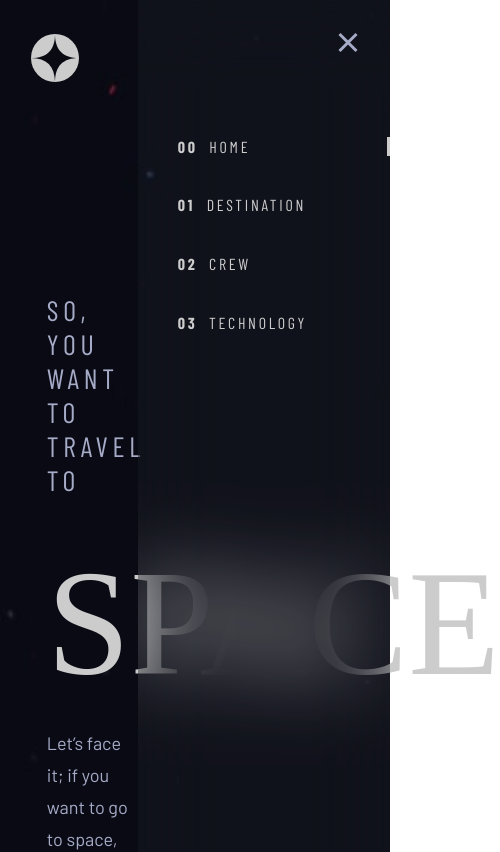
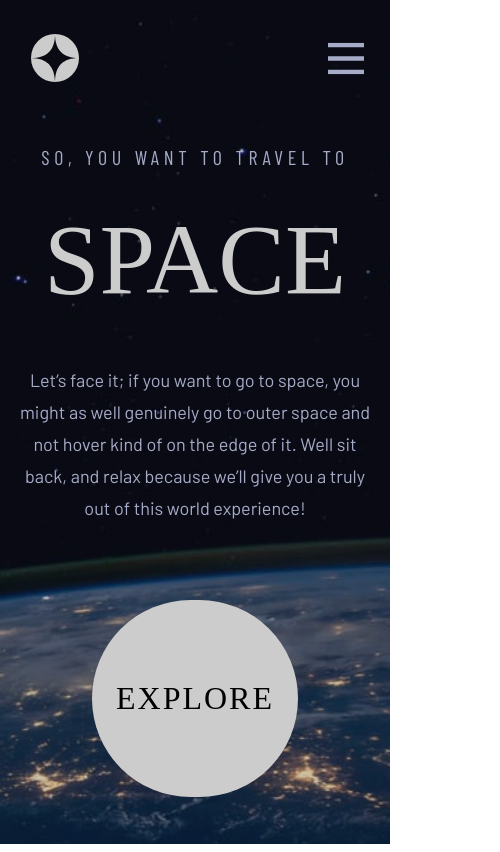
Before and after one commit to NockIA/nk_space_website, a React (Vite) app in the folder nk_space_website/: page / in a window 390 px wide. Shown: the top 852 px of the page, 500 px wide, since content can reach past the window. Built offline with nearby package versions, Linux system fonts and the light colour scheme; a web font is replaced by a local one.

Commit message:
:iphone: | finish responsive on home page

```diff
--- a/nk_space_website/src/components/navBar/navBar.css
+++ b/nk_space_website/src/components/navBar/navBar.css
@@ -1,11 +1,12 @@
 /*------------------------ Phone Responsive ------------------------*/
 
-@media screen and (max-width : 760px) {
+@media screen and (max-width : 759px) {
     .line {
         display: none;
     }
     .containerNav {
         padding-top: 0;
+        width: 100%;
     }
     .containerLinks {
         flex-direction: column;
@@ -33,6 +34,8 @@
         align-self: flex-end;
         margin: 2rem;
         margin-bottom: 8vh;
+        transform: scale(1.5);
+        margin-top: 3rem;
     }
     .burgerPlacement:hover{
         cursor: pointer;
@@ -63,6 +66,9 @@
         gap: .8vw;
         padding: 2.5rem 1rem;
         border-bottom: 3px solid transparent;
+    }
+    .containerNav{
+        width: 100%;
     }
     .containerCat:hover {
         border-bottom: 3px solid rgba(255, 255, 255, 0.5);
@@ -129,6 +135,7 @@
     justify-content: space-between;
     align-items: center;
     padding-top: 4vh;
+    z-index: 999;
 }
 
 /*------------------------ Texts ------------------------*/
--- a/nk_space_website/src/components/navBar/navBar.jsx
+++ b/nk_space_website/src/components/navBar/navBar.jsx
@@ -7,7 +7,7 @@ export const NavBar = () => {
     const [isActive,setIsActive] = useState([true,false,false,false])
     const [isMobile,setIsMobile] = useState(false)
     const [isComputer, setIsComputer] = useState(true)
-    const [isDeployed ,setIsDeployed] = useState(false)
+    const [isDeployed ,setIsDeployed] = useState(true)
     useEffect(() => {
         if (document.location.href === 'http://localhost:5173/Crew') {
           setIsActive([false, false, true, false]);
@@ -27,10 +27,11 @@ export const NavBar = () => {
         if (screenWidth < 760) {
           setIsMobile(true);
           setIsComputer(false);
+          setIsDeployed(true)
         } else {
           setIsComputer(true);
           setIsMobile(false);
-          setIsDeployed(false);
+          setIsDeployed(false)
         }
       }, [screenWidth]);
     return (
--- a/nk_space_website/src/templates/css/global.css
+++ b/nk_space_website/src/templates/css/global.css
@@ -2,6 +2,32 @@
 @import url('https://fonts.googleapis.com/css2?family=Bellefair&display=swap');
 @import url('https://fonts.googleapis.com/css2?family=Barlow&display=swap');
 @import url('https://fonts.googleapis.com/css2?family=Barlow+Condensed&display=swap');
+
+/*------------------------ Phone Responsive ------------------------*/
+
+@media screen and (max-width : 760px) {
+    h1 {
+        font-size: 100px;
+    }
+    h5 {
+        font-size: 20px;
+    }
+}
+
+/*------------------------ Tablet && Computer Responsive ------------------------*/
+
+@media screen and (min-width:760px)  {
+    h1 {
+        font-size: 150px;
+    }
+    h5 {
+        font-size: 28px;
+    }
+}
+
+
+
+
 
 .rowContainer {
     display: flex;
@@ -22,7 +48,7 @@ h5 {
     font-family: 'Barlow Condensed';
     font-style: normal;
     font-weight: 400;
-    font-size: 28px;
+
     line-height: 34px;
     letter-spacing: 4.725px;
     color: #D0D6F9;
@@ -66,7 +92,6 @@ h1 {
     font-family: 'Bellefair';
     font-style: normal;
     font-weight: 400;
-    font-size: 150px;
     line-height: 172px;
     color: #FFFFFF;
     margin: 0;
--- a/nk_space_website/src/templates/css/home.css
+++ b/nk_space_website/src/templates/css/home.css
@@ -1,5 +1,74 @@
+/*------------------------ Phone Responsive ------------------------*/
+
+@media screen and (max-width : 759px) {
+    .containerTextHome {
+        width: 90%;
+        text-align: center;
+        padding: 1rem;
+        margin-top: 5vh;
+
+    }
+    .btnHomePage {
+        padding: 5rem 1.5rem;
+        font-size: 32px;
+        line-height: 37px;
+        margin-top: 5vh;
+        margin-bottom: 5vh;
+    }
+
+    .containerHomePage {
+        align-items: center;
+    }
+}
+
+/*------------------------ Tablet Responsive ------------------------*/
+
+@media screen and (min-width:760px) and (max-width : 1199px) {
+    .containerTextHome {
+        width: 90%;
+        margin-top: 8vh;
+        text-align: center;
+    }
+    .btnHomePage {
+        padding: 5rem 1.5rem;
+        font-size: 32px;
+        line-height: 37px;
+        right: 50%;
+        bottom: 20%;
+    }
+    .containerHomePage {
+        align-items: center;
+    }
+    .titleHomePage {
+        margin-top: 2.5rem;
+    }
+
+}
+
+/*------------------------ Computer Responsive ------------------------*/
+
+@media screen and (min-width : 1200px) {
+    .containerTextHome {
+        width: 23vw;
+        margin-top: 22vh;
+        margin-left: 12vw;
+    }
+    .btnHomePage {
+        padding: 7rem 3.5rem;
+        font-size: 32px;
+        line-height: 37px;
+        right: 15%;
+        bottom: 28%;
+        position: absolute;
+    }
+    .titleHomePage {
+        margin-top: 2.5rem;
+    }
+
+}
+
+
 .containerHomePage {
-    background-image: url(../../assets/home/background-home-desktop.jpg);
     min-width: 100vw;
     min-height: 100vh;
     background-repeat: no-repeat;
@@ -9,31 +78,16 @@
     -moz-filter:  brightness(80%) contrast(100%);
 }
 
-.containerTextHome{
-    width: 23vw;
-    margin-top: 25vh;
-    margin-left: 12vw;
-}
-
-.titleHomePage {
-    margin-top: 2.5rem;
-}
 
 .btnHomePage {
     text-transform: uppercase;
     background-color: #FFFFFF;
     color: black;
-    padding: 7rem 3.5rem;
     border-radius: 999px;
     font-family: 'Bellefair';
     font-style: normal;
     font-weight: 400;
-    font-size: 32px;
-    line-height: 37px;
     letter-spacing: 2px;
-    position: absolute;
-    right: 15%;
-    bottom: 20%;
 }
 
 .btnHomePage:hover {
--- a/nk_space_website/src/templates/jsx/home.jsx
+++ b/nk_space_website/src/templates/jsx/home.jsx
@@ -1,9 +1,17 @@
 import { NavBar } from '../../components/navBar/navBar'
 import '../css/home.css'
+import { useState,useEffect } from 'react';
 
 export const Home = () => {
+    const [screenWidth, setScreenWidth] = useState(window.innerWidth);
+    useEffect(() => {
+        const handleResize = () => {
+          setScreenWidth(window.innerWidth);
+        };
+        window.addEventListener('resize', handleResize);
+      }, [screenWidth]);
     return (
-        <div className='columnContainer containerHomePage'>
+        <div className='colunmContainer containerHomePage' style={{backgroundImage:((screenWidth < 640) && `url(${"./src/assets/home/background-home-mobile.jpg"})`) || ((screenWidth >= 640 && screenWidth < 1100) && `url(${"./src/assets/home/background-home-tablet.jpg"})`) || `url(${"./src/assets/home/background-home-desktop.jpg"})` }}>
             <NavBar/>
             <div className='columnContainer containerTextHome'>
                 <h5>SO, YOU WANT TO TRAVEL TO</h5>
```
